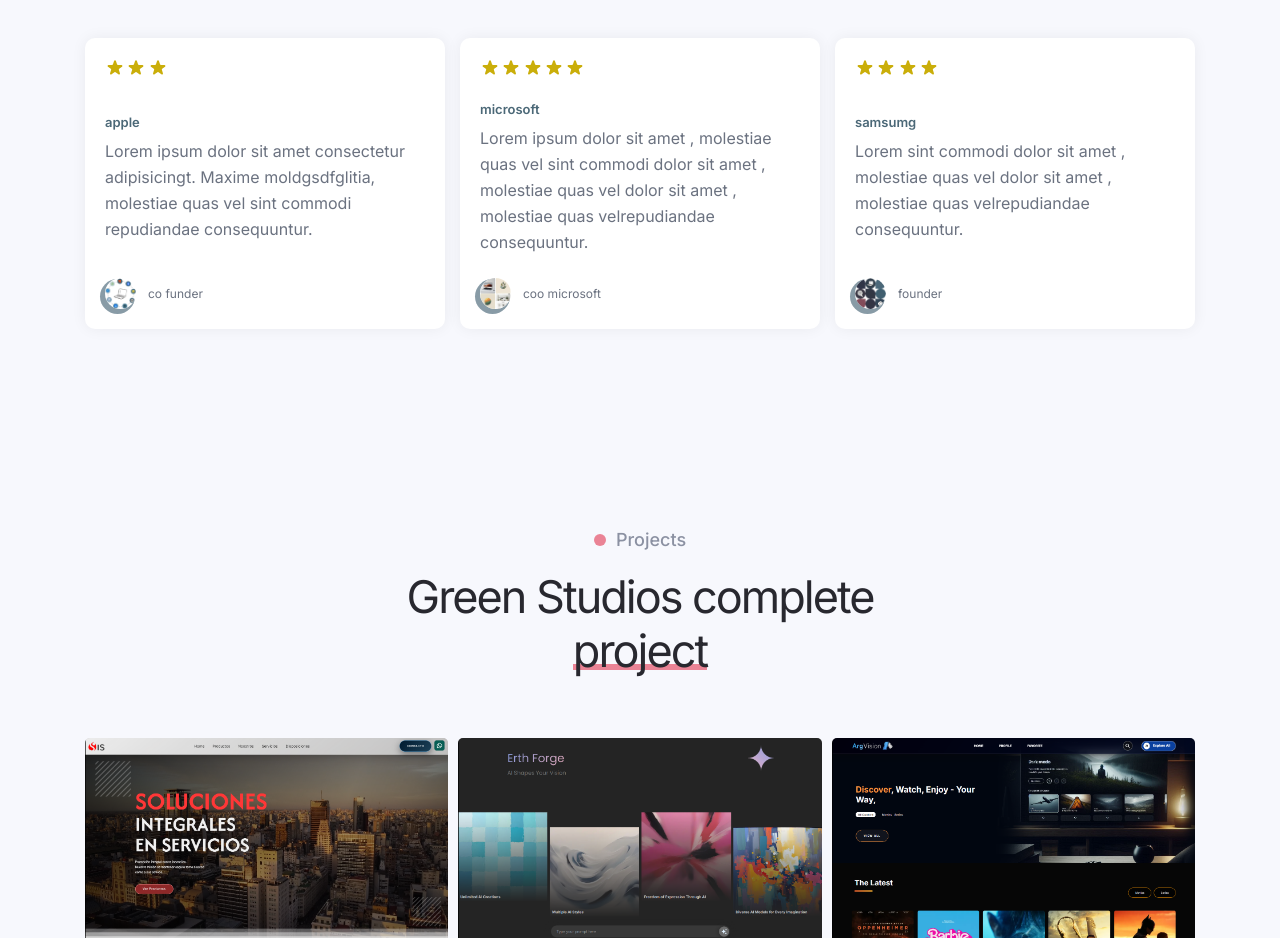
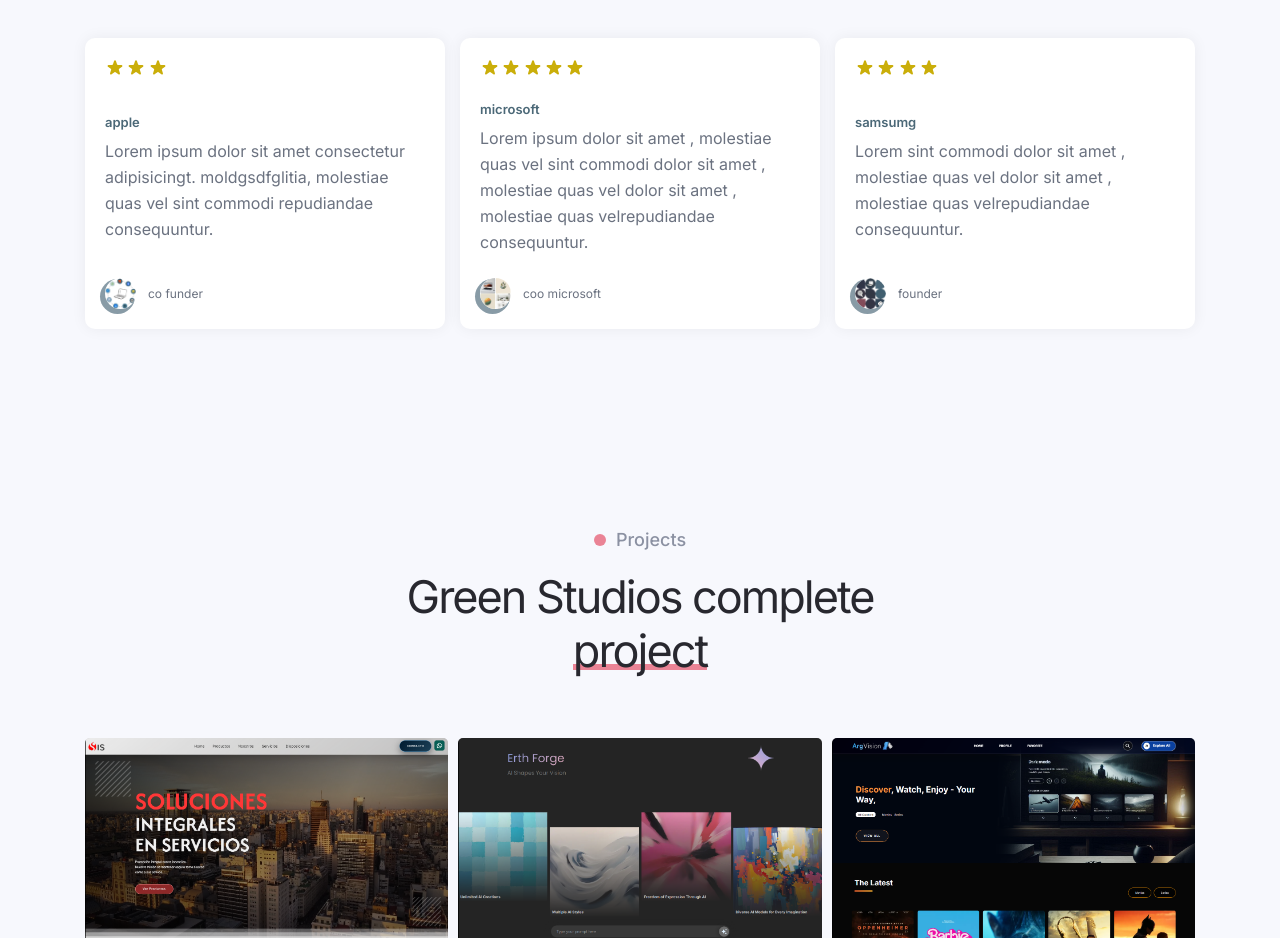
Before and after one commit to Santicabral0478/greenstudios, a Next.js app: page / in a window 1280 px wide. Shown: the part 3860-4798 px from the top of the page. Built offline with nearby package versions, Linux system fonts and the light colour scheme; no server answers.

Commit message:
update fearures and revidsdfsyfyts

```diff
--- a/src/components/ReviewsTwo/index.tsx
+++ b/src/components/ReviewsTwo/index.tsx
@@ -18,7 +18,7 @@ export const ReviewsTwo = ()=>{
       id: 1,
       stars: 3,
       company: "apple",
-      review: "Lorem ipsum dolor sit amet consectetur adipisicingt. Maxime moldgsdfglitia, molestiae quas vel sint commodi repudiandae consequuntur.",
+      review: "Lorem ipsum dolor sit amet consectetur adipisicingt.  moldgsdfglitia, molestiae quas vel sint commodi repudiandae consequuntur.",
       img: "/about-1.png",
       position: "co funder",
     },
```
